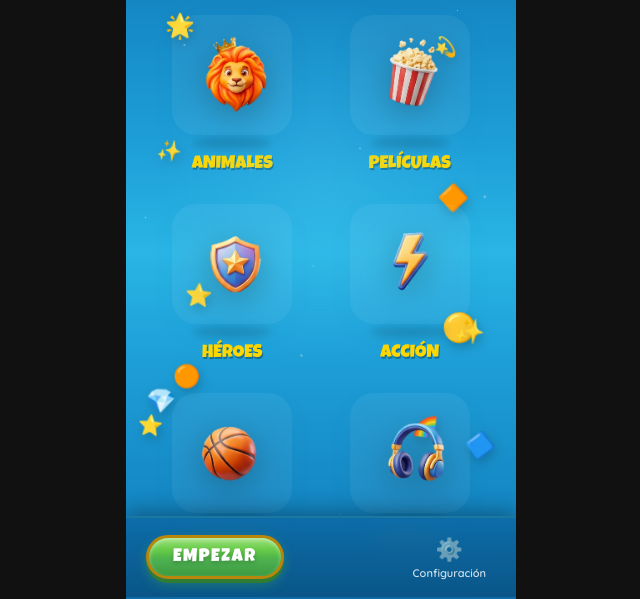
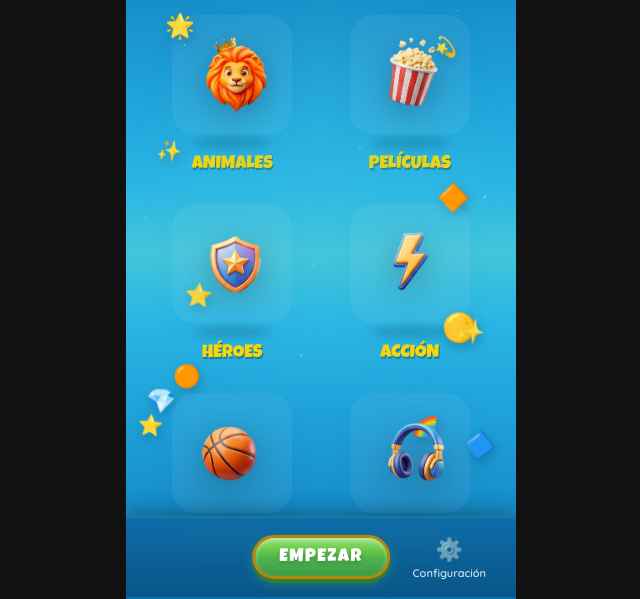
Before and after one commit to aldowagner78-cmd/Mimica, a plain HTML site: page index.html in a window 1280 px wide. Shown: the part 201-800 px from the top of the page, without its empty margins (319-959 px from the left). Drawn offline with Linux system fonts and the light colour scheme.

Commit message:
Centered start button and enhanced background gradient

```diff
--- a/index.html
+++ b/index.html
@@ -73,7 +73,16 @@
 
         /* ===== BACKGROUNDS ===== */
         .bg-blue {
-            background: linear-gradient(180deg, #0D6CA8 0%, #1589C5 15%, #1E9FD8 35%, #29B5E5 50%, #1E9FD8 65%, #1589C5 85%, #0D6CA8 100%);
+            background: linear-gradient(180deg,
+                    #0B5A8F 0%,
+                    #1589C5 10%,
+                    #1E9FD8 25%,
+                    #29B5E5 40%,
+                    #43C6DB 50%,
+                    #29B5E5 60%,
+                    #1E9FD8 75%,
+                    #1589C5 90%,
+                    #0B5A8F 100%);
             position: relative;
         }
 
@@ -81,7 +90,7 @@
             content: '';
             position: absolute;
             inset: 0;
-            background: radial-gradient(ellipse 60% 40% at 50% 40%, rgba(100, 220, 255, .18), transparent 70%);
+            background: radial-gradient(ellipse 70% 50% at 50% 40%, rgba(67, 198, 219, .25), transparent 70%);
             pointer-events: none;
         }
 
@@ -437,7 +446,7 @@
             width: 100%;
             max-width: 390px;
             display: flex;
-            justify-content: space-between;
+            justify-content: center;
             align-items: center;
             gap: 15px;
             padding: 12px 20px 12px 20px;
@@ -446,6 +455,16 @@
             border-top: 2px solid rgba(67, 198, 219, 0.3);
             box-shadow: 0 -4px 20px rgba(0, 0, 0, 0.3);
             z-index: 9998
+        }
+
+        .bottom-nav .btn-empezar {
+            position: absolute;
+            left: 50%;
+            transform: translateX(-50%);
+        }
+
+        .bottom-nav .nav-item {
+            margin-left: auto;
         }
 
         .nav-item {
```
